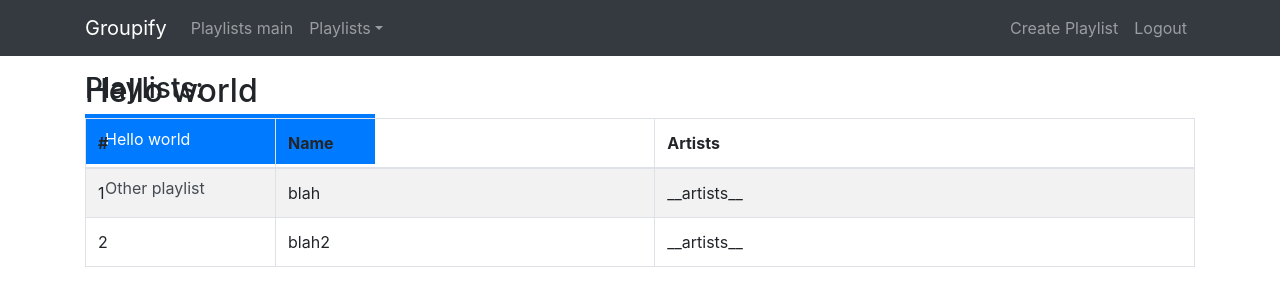
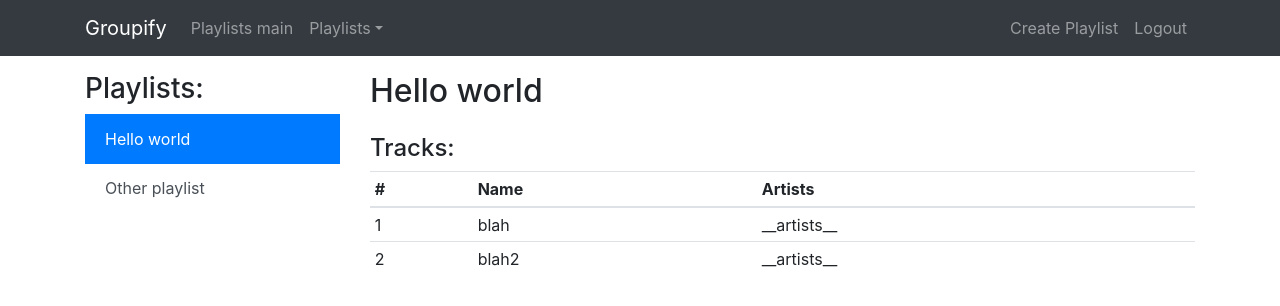
Before and after one commit to AndrewKassab/groupify, a React app: page /playlists/1 in a window 1280 px wide. Shown: the top 306 px of the page. Built offline with nearby package versions, Linux system fonts and the light colour scheme.

Commit message:
Better routing

```diff
--- a/src/components/Playlists/Playlist.js
+++ b/src/components/Playlists/Playlist.js
@@ -1,14 +1,16 @@
 import React from 'react';
 import { Col, Row, Alert } from 'react-bootstrap';
-import TrackList from '../Tracks/TrackList';
-import { Link } from 'react-router-dom';
+import PlaylistShow from './PlaylistShow';
+import { Link, Switch, Route } from 'react-router-dom';
 
 function Playlist({ match, playlists }) {
-  console.log(match.params.id);
-
   let playlist = playlists.find((plist) =>
     plist.id == match.params.id
   );
+
+  if (match.params.id == 'create') {
+    return <PlaylistCreate />;
+  }
 
   if (!playlist) {
     return (
@@ -19,12 +21,14 @@ function Playlist({ match, playlists }) {
     );
   }
 
+  const show = (props => <PlaylistShow {...props} playlist={playlist} />);
+  const edit = (props => <PlaylistEdit {...props} playlist={playlist} />);
+
   return (
-    <div>
-      <h2>{ playlist.name }</h2>
-
-      <TrackList tracks={playlist.tracks} />
-    </div>
+    <Switch>
+      <Route path={`${match.url}/edit`} render={edit} />
+      <Route render={show} />
+    </Switch>
   );
 }
 
--- /dev/null
+++ b/src/components/Playlists/PlaylistShow.js
@@ -0,0 +1,15 @@
+import React from 'react';
+import TrackList from '../Tracks/TrackList';
+import { Link } from 'react-router-dom';
+
+function PlaylistShow({ playlist }) {
+  return (
+    <div>
+      <h2>{ playlist.name }</h2>
+
+      <TrackList tracks={playlist.tracks} />
+    </div>
+  );
+}
+
+export default PlaylistShow;
--- a/src/components/Tracks/TrackList.js
+++ b/src/components/Tracks/TrackList.js
@@ -4,7 +4,10 @@ import { Table } from 'react-bootstrap';
 
 function TrackList({ tracks }) {
   return (
-    <Table striped bordered hover>
+    <div className="pt-3">
+      <h4>Tracks:</h4>
+
+      <Table hover size="sm">
         <thead>
           <tr>
             <th>#</th>
@@ -24,6 +27,7 @@ function TrackList({ tracks }) {
           }
         </tbody>
       </Table>
+    </div>
   );
 }
 
--- a/src/containers/Main.js
+++ b/src/containers/Main.js
@@ -26,7 +26,7 @@ export default class Main extends Component {
     return (
       <Container className='mt-3'>
         <Row>
-          <Col md={4} lg={3} className="h-100 position-fixed">
+          <Col md={4} lg={3}>
             <PlaylistList playlists={this.state.playlists} />
           </Col>
           <Col className="ml-sm-auto">
```
Lines whose indentation alone changed are shown as unchanged.
